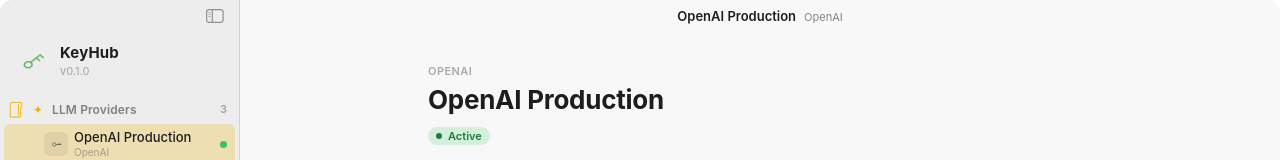
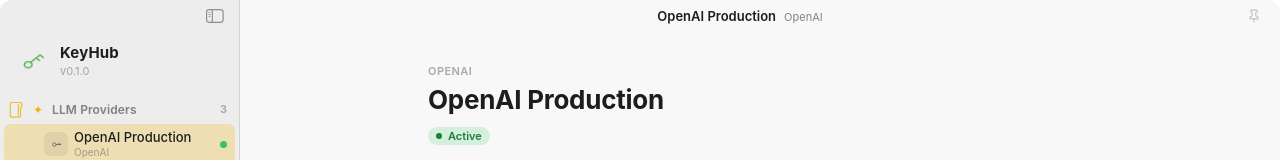
Before and after one commit to can-dy-jack/KeyHub, a Vue app: page / in a window 1280 px wide. Shown: the top 160 px of the page. Built offline with nearby package versions, Linux system fonts and the light colour scheme.

Commit message:
固定窗口功能

```diff
--- a/package.json
+++ b/package.json
@@ -13,6 +13,7 @@
     "icon": "tauri icon"
   },
   "dependencies": {
+    "@lucide/vue": "^1.17.0",
     "@tauri-apps/api": "^2",
     "@tauri-apps/plugin-opener": "^2",
     "naive-ui": "^2.44.1",
--- a/src-tauri/capabilities/default.json
+++ b/src-tauri/capabilities/default.json
@@ -6,6 +6,8 @@
   "permissions": [
     "core:default",
     "core:window:allow-start-dragging",
+    "core:window:allow-is-always-on-top",
+    "core:window:allow-set-always-on-top",
     "opener:default"
   ]
 }
--- a/src/components/AppTopBar.vue
+++ b/src/components/AppTopBar.vue
@@ -1,9 +1,9 @@
 <script setup>
+import { computed, onMounted, ref } from "vue";
+import { getCurrentWindow } from "@tauri-apps/api/window";
+import { Pin } from "@lucide/vue";
 import { useWindowDrag } from "../composables/useWindowDrag.js";
-import SidebarIcon from "../icons/Sidebar.vue";
 import SideButton from "./SideButton.vue";
-import SearchIcon from "../icons/Search.vue";
-import AddIcon from "../icons/Add.vue";
 
 defineProps({
   collapsed: { type: Boolean, required: true },
@@ -14,6 +14,54 @@
 defineEmits(["toggle"]);
 
 const { startWindowDrag } = useWindowDrag();
+
+const alwaysOnTop = ref(false);
+const isWindowStateReady = ref(false);
+const isTogglingAlwaysOnTop = ref(false);
+const windowControlUnavailable = ref(false);
+
+const pinButtonTitle = computed(() => {
+  if (!isWindowStateReady.value) return "读取窗口状态中";
+  if (windowControlUnavailable.value) return "当前环境不支持窗口置顶";
+  return alwaysOnTop.value ? "取消窗口置顶" : "将窗口置顶";
+});
+
+async function syncAlwaysOnTopState() {
+  try {
+    alwaysOnTop.value = await getCurrentWindow().isAlwaysOnTop();
+    windowControlUnavailable.value = false;
+  } catch {
+    windowControlUnavailable.value = true;
+  } finally {
+    isWindowStateReady.value = true;
+  }
+}
+
+async function toggleAlwaysOnTop() {
+  if (
+    !isWindowStateReady.value ||
+    isTogglingAlwaysOnTop.value ||
+    windowControlUnavailable.value
+  ) {
+    return;
+  }
+
+  const nextState = !alwaysOnTop.value;
+  isTogglingAlwaysOnTop.value = true;
+
+  try {
+    await getCurrentWindow().setAlwaysOnTop(nextState);
+    alwaysOnTop.value = nextState;
+  } catch {
+    windowControlUnavailable.value = true;
+  } finally {
+    isTogglingAlwaysOnTop.value = false;
+  }
+}
+
+onMounted(() => {
+  syncAlwaysOnTopState();
+});
 </script>
 
 <template>
@@ -25,6 +73,21 @@
     <div class="toolbar-center">
       <span class="title">{{ title }}</span>
       <span v-if="subtitle" class="subtitle">{{ subtitle }}</span>
+    </div>
+
+    <div class="toolbar-right no-drag">
+      <button
+        class="pin-toggle"
+        :class="{ 'pin-toggle-active': alwaysOnTop }"
+        type="button"
+        :disabled="!isWindowStateReady || isTogglingAlwaysOnTop || windowControlUnavailable"
+        :aria-pressed="alwaysOnTop"
+        :aria-label="pinButtonTitle"
+        :title="pinButtonTitle"
+        @click="toggleAlwaysOnTop"
+      >
+        <Pin :size="14" :stroke-width="2.1" />
+      </button>
     </div>
   </header>
 </template>
@@ -72,6 +135,38 @@
   white-space: nowrap;
 }
 
+.pin-toggle {
+  width: 28px;
+  height: 28px;
+  display: inline-flex;
+  align-items: center;
+  justify-content: center;
+  padding: 0;
+  border: 1px solid transparent;
+  border-radius: 8px;
+  background: transparent;
+  color: var(--text-secondary);
+  cursor: pointer;
+  transition: background-color 120ms ease, color 120ms ease,
+    border-color 120ms ease;
+}
+
+.pin-toggle:hover:enabled {
+  background: rgba(0, 0, 0, 0.06);
+  color: var(--text-primary);
+}
+
+.pin-toggle:disabled {
+  opacity: 0.45;
+  cursor: default;
+}
+
+.pin-toggle-active {
+  background: var(--accent-soft);
+  border-color: rgba(240, 180, 0, 0.44);
+  color: #8b6500;
+}
+
 
 .search {
   display: flex;
@@ -114,6 +209,14 @@
 }
 
 @media (prefers-color-scheme: dark) {
+  .pin-toggle:hover:enabled {
+    background: rgba(255, 255, 255, 0.08);
+    color: var(--text-primary);
+  }
+  .pin-toggle-active {
+    border-color: rgba(240, 180, 0, 0.5);
+    color: #f7c53d;
+  }
   .search {
     background: rgba(255, 255, 255, 0.08);
   }
--- a/src/components/KeyDetail.vue
+++ b/src/components/KeyDetail.vue
@@ -18,8 +18,8 @@
 </script>
 
 <template>
-  <div v-if="item" class="detail">
-    <div class="detail-scroll">
+  <div class="detail">
+    <div v-if="item" class="detail-scroll">
       <div class="header">
         <div class="meta-line">{{ item.provider }}</div>
         <h1 class="title">{{ item.name }}</h1>
@@ -74,11 +74,11 @@
         <button class="ghost-btn danger" type="button">Delete</button>
       </section>
     </div>
-  </div>
 
-  <div v-else class="empty">
-    <div class="empty-mark">⌘</div>
-    <p>No Item Selected</p>
+    <div v-else class="empty">
+      <div class="empty-mark">⌘</div>
+      <p>No Item Selected</p>
+    </div>
   </div>
 </template>
 
@@ -281,16 +281,25 @@
 
 .empty {
   flex: 1;
-  display: grid;
-  place-items: center;
+  min-height: 0;
+  display: flex;
+  flex-direction: column;
+  align-items: center;
+  justify-content: center;
   color: var(--text-tertiary);
   font-size: 13px;
   gap: 12px;
 }
 
 .empty-mark {
-  font-size: 42px;
-  opacity: 0.4;
+  width: 52px;
+  height: 52px;
+  display: grid;
+  place-items: center;
+  border-radius: 16px;
+  background: rgba(0, 0, 0, 0.05);
+  color: var(--text-tertiary);
+  font-size: 24px;
 }
 
 @media (prefers-color-scheme: dark) {
@@ -319,5 +328,8 @@
   .ghost-btn.danger {
     color: #ff6961;
   }
+  .empty-mark {
+    background: rgba(255, 255, 255, 0.06);
+  }
 }
 </style>
```
Also changed, not shown: 2 other files (tests, documents, lock files or other folders).
